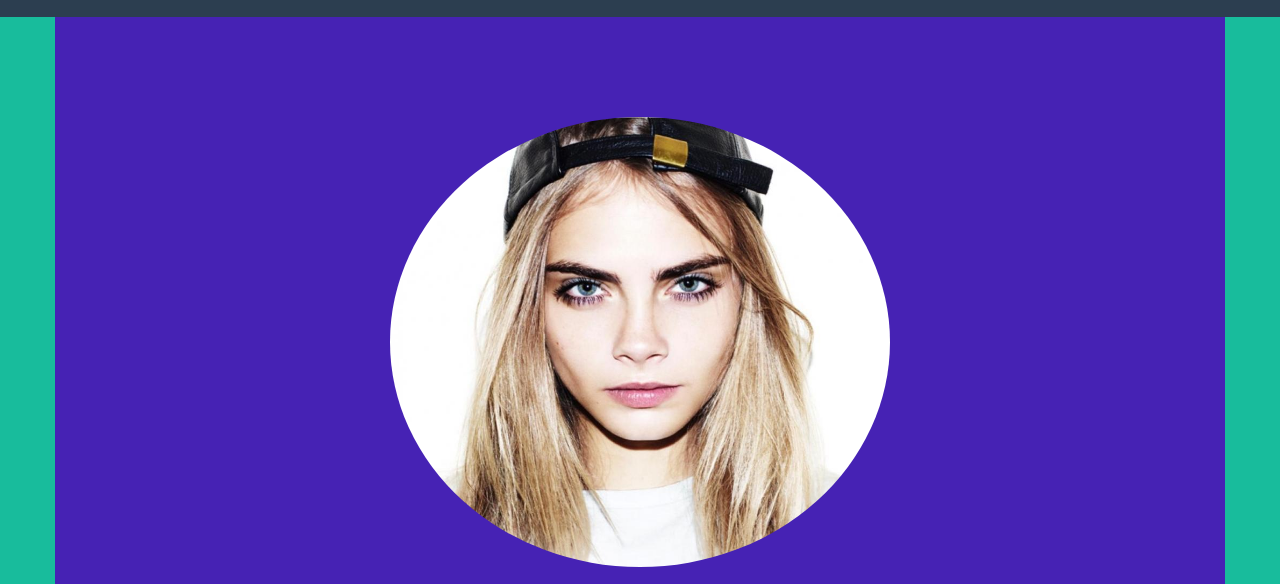
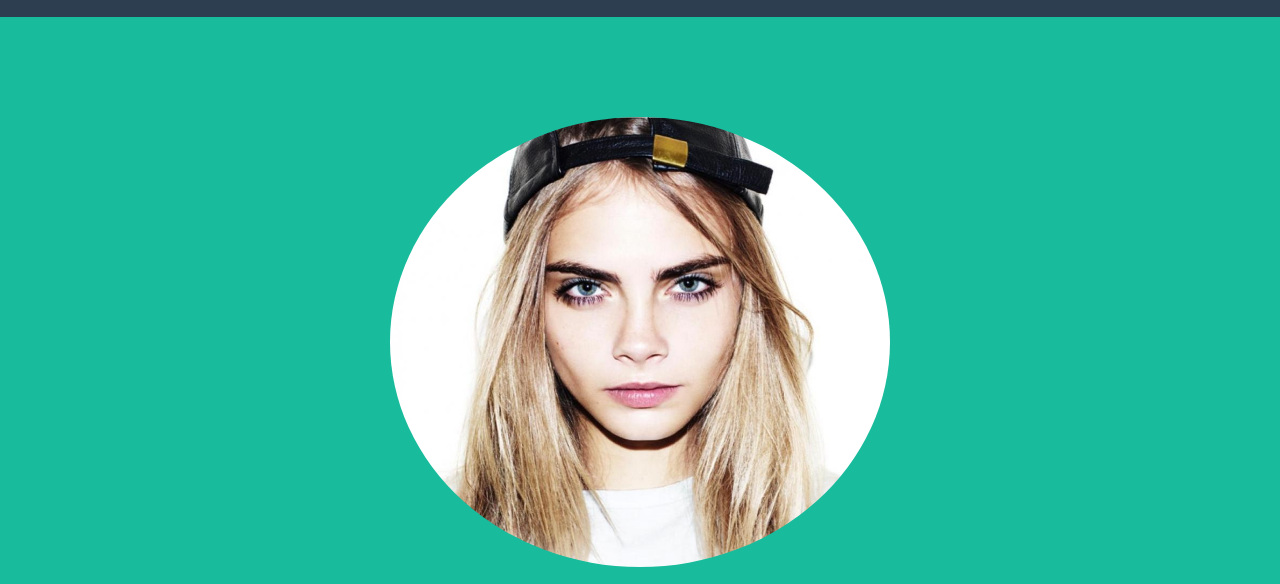
Before and after one commit to kevintawagen/github.io, a website: page index.html in a window 1280 px wide. Shown: the part 83-667 px from the top of the page. Drawn offline with nearby package versions, Linux system fonts and the light colour scheme.

Commit message:
Update index.html

```diff
--- a/index.html
+++ b/index.html
@@ -68,7 +68,7 @@
 
     <!-- Header -->
     <header>
-        <div class="container" style="background-color: #4622b4">
+        <div class="container">
             <div class="row">
                 <div class="col-lg-12">
                     <img class="img-circle" src="img/image.jpg" alt="" style="width: 500px; height: 450px">
```
